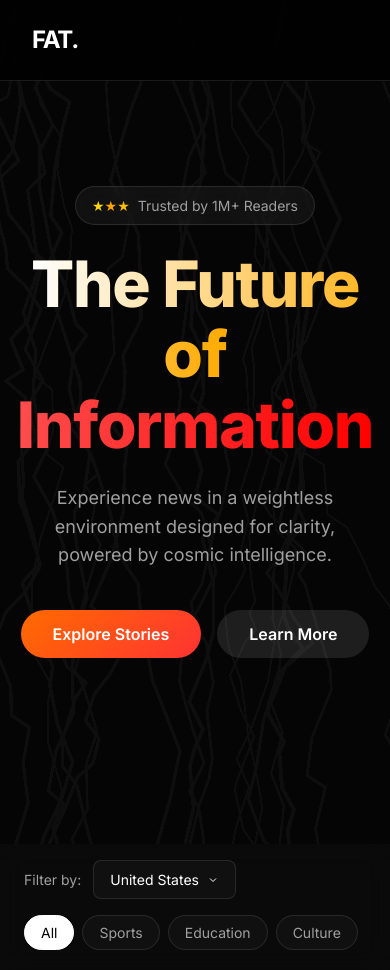
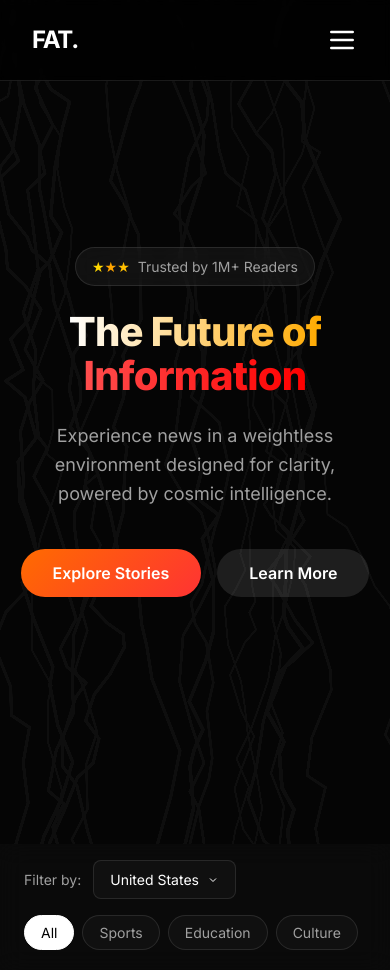
Before and after one commit to sidicksino/Data-Visualization-Fat, a Django app: page /news/ in a window 390 px wide. Shown: the top 970 px of the page. Run offline with Django 5.2, Linux system fonts and the light colour scheme; data that the repository does not hold is empty; some libraries are stand-ins or nearby versions.

Commit message:
Implement mobile navigation, refine responsive styling, and correct a typo in the particle text effect.

```diff
--- a/FAT/static/FAT/js/particle-text.js
+++ b/FAT/static/FAT/js/particle-text.js
@@ -129,7 +129,7 @@ function generateRandomPos(x, y, mag, width, height) {
     };
 }
 
-const DEFAULT_WORDS = ["DATA", "VISUALIZATION", "BY", "ADOUNIA"];
+const DEFAULT_WORDS = ["DATA", "VISUALIZATION", "BY", "ADONIA"];
 
 class ParticleTextEffect {
     constructor(canvasId, words = DEFAULT_WORDS) {
--- a/news/static/news/css/style.css
+++ b/news/static/news/css/style.css
@@ -72,7 +72,7 @@ body {
 
 /* Hero Typography */
 .hero-title-large {
-    font-size: 4rem;
+    font-size: 2.5rem;
     font-weight: 800;
     line-height: 1.1;
     margin-bottom: 24px;
@@ -111,6 +111,7 @@ body {
     display: flex;
     gap: 16px;
     justify-content: center;
+    flex-wrap: wrap;
 }
 
 .btn-primary-gradient {
@@ -292,8 +293,8 @@ body {
 
 .news-grid {
     display: grid;
-    grid-template-columns: repeat(auto-fill, minmax(300px, 1fr));
-    gap: 32px;
+    grid-template-columns: repeat(auto-fill, minmax(280px, 1fr));
+    gap: 24px;
 }
 
 .news-card {
--- a/news/templates/news/base.html
+++ b/news/templates/news/base.html
@@ -19,10 +19,50 @@
             <a href="/#about" class="hover:text-white transition-colors">Work</a>
             <a href="/#contact" class="hover:text-white transition-colors">Contact</a>
         </div>
+        <!-- Hamburger Button -->
+        <button id="menu-btn" class="block md:hidden text-white focus:outline-none z-50">
+            <svg xmlns="http://www.w3.org/2000/svg" class="h-8 w-8" fill="none" viewBox="0 0 24 24" stroke="currentColor">
+                <path stroke-linecap="round" stroke-linejoin="round" stroke-width="2" d="M4 6h16M4 12h16M4 18h16" />
+            </svg>
+        </button>
     </nav>
+
+    <!-- Mobile Menu -->
+    <div id="mobile-menu" class="fixed inset-0 bg-black/95 backdrop-blur-xl flex flex-col items-center justify-center space-y-8 text-2xl font-bold transform translate-x-full transition-transform duration-300 ease-in-out md:hidden z-40">
+        <a href="/" class="mobile-link hover:text-gray-400 transition-colors">Home</a>
+        <a href="/#about" class="mobile-link hover:text-gray-400 transition-colors">Work</a>
+        <a href="/#contact" class="mobile-link hover:text-gray-400 transition-colors">Contact</a>
+    </div>
 
     {% block content %}{% endblock %}
 
     <script src="{% static 'news/js/lightning.js' %}"></script>
+    <script>
+        const menuBtn = document.getElementById('menu-btn');
+        const mobileMenu = document.getElementById('mobile-menu');
+        const mobileLinks = document.querySelectorAll('.mobile-link');
+        let isMenuOpen = false;
+
+        if (menuBtn && mobileMenu) {
+            menuBtn.addEventListener('click', () => {
+                isMenuOpen = !isMenuOpen;
+                if (isMenuOpen) {
+                    mobileMenu.classList.remove('translate-x-full');
+                    menuBtn.innerHTML = '<svg xmlns="http://www.w3.org/2000/svg" class="h-8 w-8" fill="none" viewBox="0 0 24 24" stroke="currentColor"><path stroke-linecap="round" stroke-linejoin="round" stroke-width="2" d="M6 18L18 6M6 6l12 12" /></svg>';
+                } else {
+                    mobileMenu.classList.add('translate-x-full');
+                    menuBtn.innerHTML = '<svg xmlns="http://www.w3.org/2000/svg" class="h-8 w-8" fill="none" viewBox="0 0 24 24" stroke="currentColor"><path stroke-linecap="round" stroke-linejoin="round" stroke-width="2" d="M4 6h16M4 12h16M4 18h16" /></svg>';
+                }
+            });
+
+            mobileLinks.forEach(link => {
+                link.addEventListener('click', () => {
+                    isMenuOpen = false;
+                    mobileMenu.classList.add('translate-x-full');
+                    menuBtn.innerHTML = '<svg xmlns="http://www.w3.org/2000/svg" class="h-8 w-8" fill="none" viewBox="0 0 24 24" stroke="currentColor"><path stroke-linecap="round" stroke-linejoin="round" stroke-width="2" d="M4 6h16M4 12h16M4 18h16" /></svg>';
+                });
+            });
+        }
+    </script>
 </body>
 </html>
```
Also changed, not shown: 2 other files.
